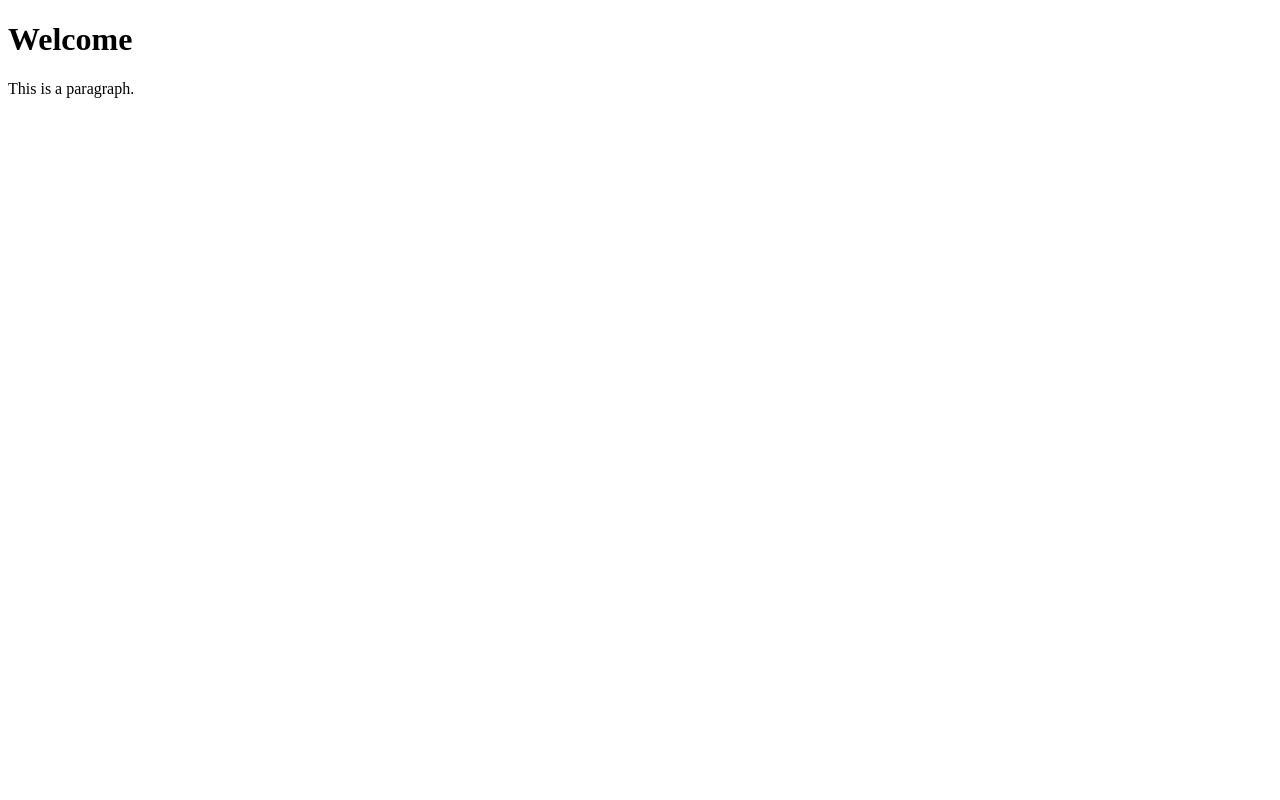
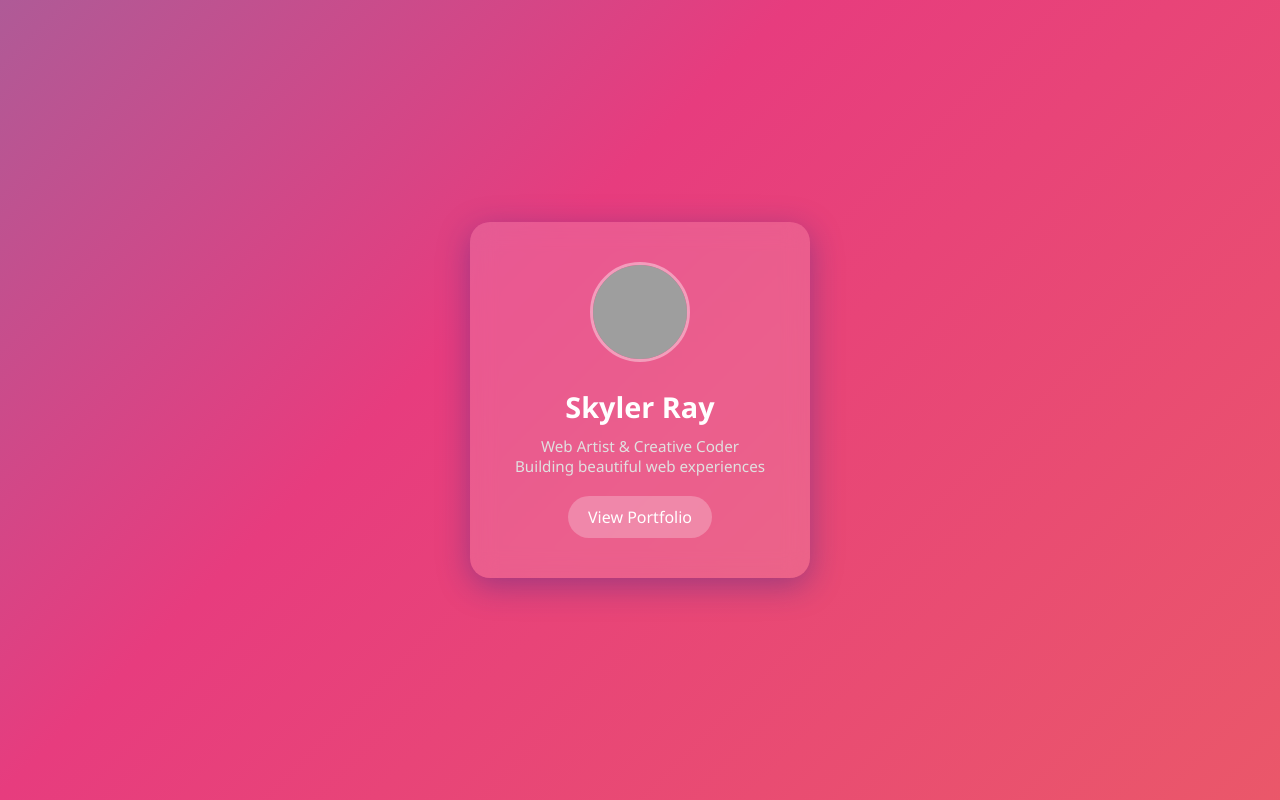
Before and after one commit to vempadapavani6-stack/Finally, a plain HTML site: page index.html in a window 1280 px wide. Drawn offline with Linux system fonts and the light colour scheme; grey boxes are pictures that could not be loaded.

Commit message:
Update index.html

```diff
--- a/index.html
+++ b/index.html
@@ -1,12 +1,91 @@
 <!DOCTYPE html>
-<html>
+<html lang="en">
 <head>
-  <title>My Web Page</title>
+  <meta charset="UTF-8" />
+  <meta name="viewport" content="width=device-width, initial-scale=1.0"/>
+  <title>Glass Portfolio</title>
+  <style>
+    * {
+      margin: 0;
+      padding: 0;
+      box-sizing: border-box;
+    }
+
+    body {
+      height: 100vh;
+      display: flex;
+      justify-content: center;
+      align-items: center;
+      background: linear-gradient(-45deg, #ee7752, #e73c7e, #23a6d5, #23d5ab);
+      background-size: 400% 400%;
+      animation: gradientBG 15s ease infinite;
+      font-family: 'Segoe UI', Tahoma, Geneva, Verdana, sans-serif;
+    }
+
+    @keyframes gradientBG {
+      0% { background-position: 0% 50%; }
+      50% { background-position: 100% 50%; }
+      100% { background-position: 0% 50%; }
+    }
+
+    .glass-card {
+      background: rgba(255, 255, 255, 0.15);
+      border-radius: 20px;
+      backdrop-filter: blur(12px);
+      -webkit-backdrop-filter: blur(12px);
+      padding: 40px;
+      width: 340px;
+      color: #fff;
+      text-align: center;
+      box-shadow: 0 8px 32px 0 rgba(31, 38, 135, 0.37);
+      transition: transform 0.3s ease, box-shadow 0.3s ease;
+    }
+
+    .glass-card:hover {
+      transform: scale(1.05);
+      box-shadow: 0 12px 48px rgba(0,0,0,0.3);
+    }
+
+    .glass-card img {
+      width: 100px;
+      height: 100px;
+      border-radius: 50%;
+      border: 3px solid rgba(255, 255, 255, 0.4);
+      margin-bottom: 20px;
+    }
+
+    .glass-card h2 {
+      font-size: 1.8em;
+      margin-bottom: 10px;
+    }
+
+    .glass-card p {
+      font-size: 0.95em;
+      color: #e0e0e0;
+      margin-bottom: 20px;
+    }
+
+    .glass-card a {
+      display: inline-block;
+      text-decoration: none;
+      background: rgba(255, 255, 255, 0.25);
+      color: #fff;
+      padding: 10px 20px;
+      border-radius: 30px;
+      transition: background 0.3s;
+    }
+
+    .glass-card a:hover {
+      background: rgba(255, 255, 255, 0.4);
+    }
+  </style>
 </head>
 <body>
-  <h1>Welcome</h1>
-  <p>This is a paragraph.</p>
-  <a href="
-  <img src="#" alt="Image">
+  <div class="glass-card">
+    <img src="https://i.pravatar.cc/150?img=5" alt="Profile Picture">
+    <h2>Skyler Ray</h2>
+    <p>Web Artist & Creative Coder <br> Building beautiful web experiences</p>
+    <a href="#">View Portfolio</a>
+  </div>
 </body>
 </html>
```
